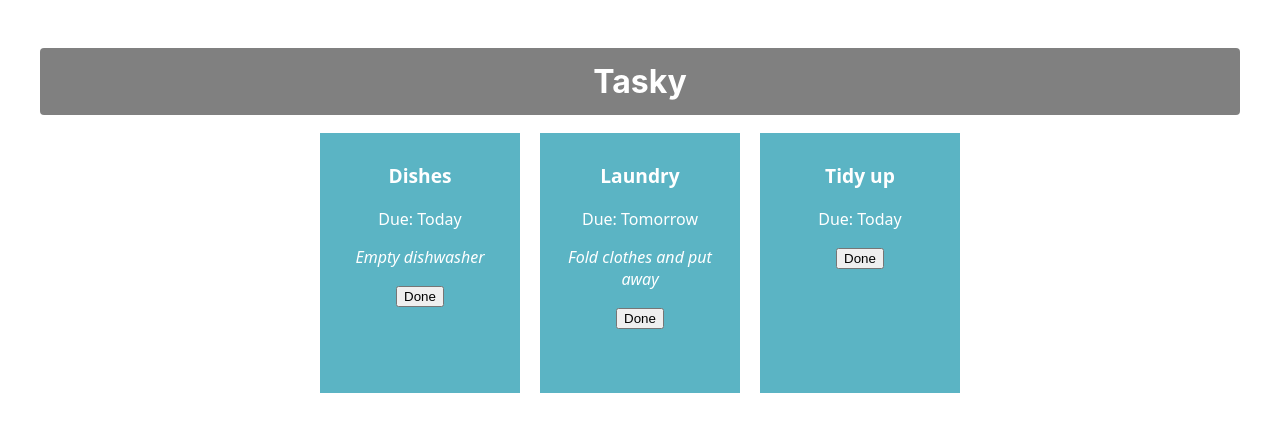
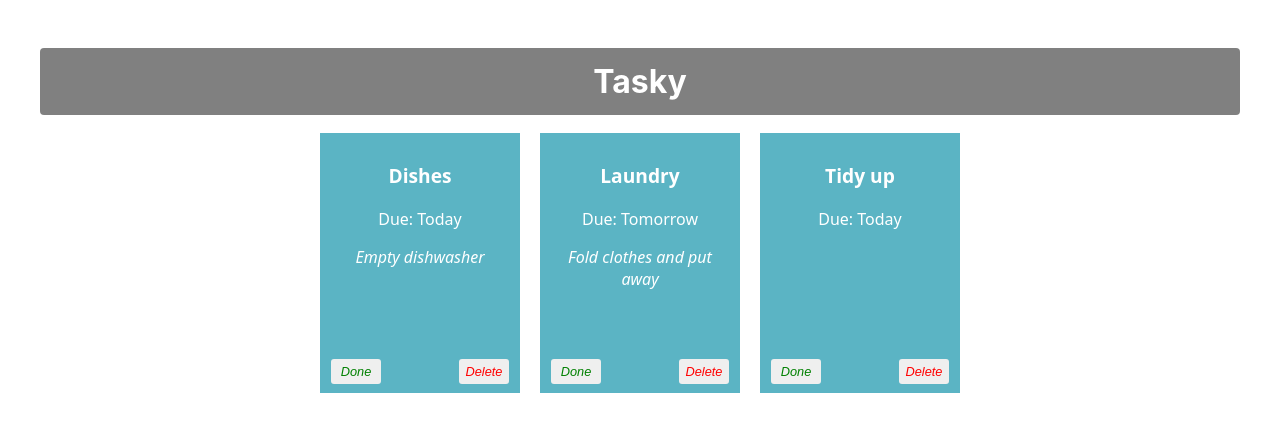
Before and after one commit to Caixian-Wang/react-basics-labs, a React (Create React App) app in the folder tasky/: page / in a window 1280 px wide. Shown: the top 432 px of the page. Built offline with nearby package versions, Linux system fonts and the light colour scheme.

Commit message:
Delete a task

```diff
--- a/tasky/src/App.css
+++ b/tasky/src/App.css
@@ -67,3 +67,25 @@
     transform: rotate(360deg);
   }
 }
+button {
+  border: none;
+  border-radius: 3px;
+  font-style: italic;
+  font-size: 0.8em;
+  margin: 4px 6px;
+  width: 50px;
+  height: 25px;
+}
+
+.doneButton {
+  position: absolute;
+  bottom: 5px;
+  left: 5px;
+  color: green;
+}
+.deleteButton {
+  position: absolute;
+  bottom: 5px;
+  right: 5px;
+  color: red;
+}
--- a/tasky/src/App.js
+++ b/tasky/src/App.js
@@ -17,6 +17,11 @@
     setTaskState({tasks});
     console.log(`${taskIndex} ${tasks[taskIndex].done}`);
   }
+  const deleteHandler = (taskIndex) => {
+    const tasks = [...taskState.tasks];
+    tasks.splice(taskIndex, 1);
+    setTaskState({tasks});
+  }
   return (
     <div className="container">
       <h1>Tasky</h1>
@@ -29,6 +34,7 @@
       key={task.id}
       done={task.done}
       markDone={() => doneHandler(index)}
+      deleteTask = {() => deleteHandler(index)}
     />
   ))}
 
--- a/tasky/src/components/Task.js
+++ b/tasky/src/components/Task.js
@@ -9,6 +9,7 @@
             <p>Due: {props.deadline}</p>
             <p className="description">{props.description}</p>
             <button onClick={props.markDone} className='doneButton'>Done</button>
+            <button className='deleteButton' onClick={props.deleteTask}>Delete</button>
         </div>
 
     )
```
